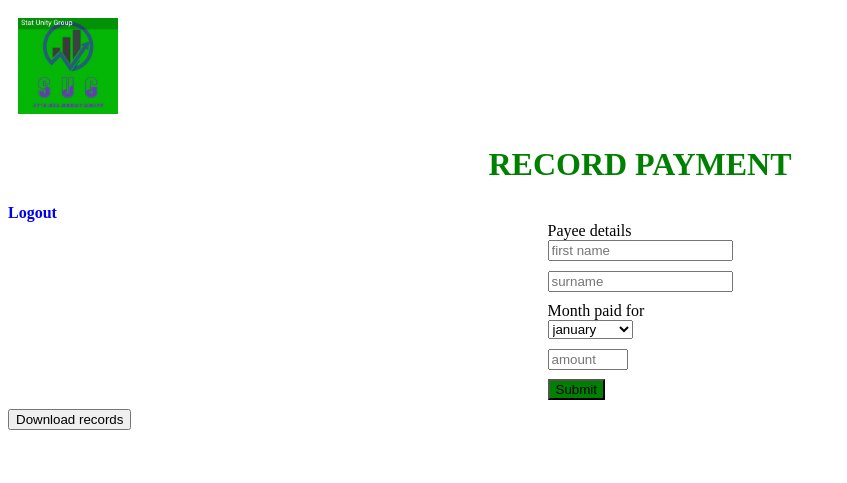
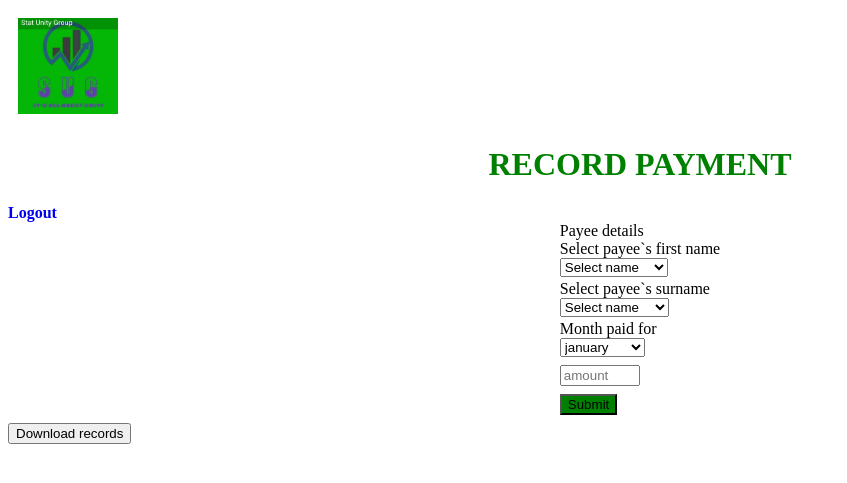
Before and after one commit to senkasimicheal/sug, a Flask app: page /record_payment in a window 1280 px wide. Shown: the top 483 px of the page, without its empty margins (0-847 px from the left). Run offline with Flask 3, Linux system fonts and the light colour scheme; the visitor is signed in with stand-in values (Sample User, id 1); one stand-in notice (Sample message) is shown; a database or web service that is not in the repository returns one stand-in record (values such as "Sample title").

Commit message:
updated select username from a list fetched from the database

```diff
--- a/app.py
+++ b/app.py
@@ -20,12 +20,6 @@ desired_order = ["_id", "fname", "sname", "january", "february", "march", "april
 
 @app.route("/", methods=["GET", "POST"])
 def index():
-
-    if 'message' not in session:
-        session['message'] = 'There is an update on the website! you can now select your name from the list, try it now'  # Set the one-time message in the session
-
-    message = session.pop('message', None)  # Retrieve and remove the message from the session
-
     firstnames = db.users.find({}, {'fname': 1})
     surnames = db.users.find({}, {'sname': 1})
     fnames = [doc['fname'] for doc in firstnames]
@@ -35,15 +29,13 @@ def index():
     adminsurnames = db.admins.find({}, {'sname': 1})
     adminfnames = [doc['fname'] for doc in adminfirstnames]
     adminsnames = [doc['sname'] for doc in adminsurnames]
-    return render_template("index.html",fnames=fnames,snames=snames,adminfnames=adminfnames,adminsnames=adminsnames,message=message)
+    return render_template("index.html",fnames=fnames,snames=snames,adminfnames=adminfnames,adminsnames=adminsnames)
 
 @app.route("/login", methods=["POST"])
 def login():
     f_name = request.form.get('fname')
     s_name = request.form.get('sname')
     entered_password = request.form.get('password')
-    f_name = f_name.strip()
-    s_name = s_name.strip()
 
     password = entered_password.encode('utf-8')
 
@@ -86,8 +78,6 @@ def record_payment_login():
     f_name = request.form.get('adminfname')
     s_name = request.form.get('adminsname')
     entered_password = request.form.get('adminpassword')
-    f_name = f_name.strip()
-    s_name = s_name.strip()
     password = entered_password.encode('utf-8')
 
     user = db.admins.find_one({'fname':f_name, 'sname':s_name})
@@ -112,9 +102,12 @@ def logoutAdmin():
 
 @app.route('/record_payment',methods=["GET","POST"])
 def get_payment_template():
-    print("Reached the /record_payment route")
     if 'userIDadmin' in session:
-        return render_template("make records.html")
+        firstnames = db.records.find({}, {'fname': 1})
+        surnames = db.records.find({}, {'sname': 1})
+        fnames = [doc['fname'] for doc in firstnames]
+        snames = [doc['sname'] for doc in surnames]
+        return render_template("make records.html",fnames=fnames,snames=snames)
 
 @app.route('/record_payment_template',methods=["POST"])
 def payment():
@@ -122,8 +115,6 @@ def payment():
     sname = request.form.get('s_name')
     month = request.form.get('month')
     amount = request.form.get('amount')
-    fname = fname.strip()
-    sname = sname.strip()
 
     amount = int(amount)
 
--- a/templates/make records.html
+++ b/templates/make records.html
@@ -41,8 +41,20 @@
     <div class="login">
         <form action="{{url_for('payment')}}" method="POST">
             <label>Payee details</label><br>
-            <input class="input-group" required autocomplete="off" name="f_name" type="text" placeholder="first name" id="fname" oninput="convertToLowercase('fname')">
-            <input class="input-group" required autocomplete="off" name="s_name" type="text" placeholder="surname" id="sname" oninput="convertToLowercase('sname')">
+            <label class="label" for="fname">Select payee`s first name</label><br>
+            <select class="label" name="f_name">
+                <option value="" selected disabled>Select name</option>
+                {%for fnames in fnames%}
+                    <option value="{{fnames}}">{{fnames}}</option>
+                {%endfor%}
+            </select><br>
+            <label class="label" for="sname">Select payee`s surname</label><br>
+            <select class="label" name="s_name">
+                <option value="" selected disabled>Select name</option>
+                {%for snames in snames%}
+                    <option value="{{snames}}">{{snames}}</option>
+                {%endfor%}
+            </select><br>
             <label for=" ">Month paid for</label><br>
             <select aria-placeholder="month paid for" style="margin-bottom: 5%;" name="month">
                 <option value="january">january</option>
```
Also changed, not shown: templates/index.html (+12 -17 lines).
